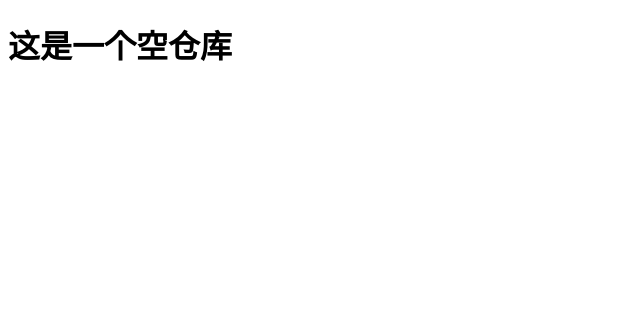
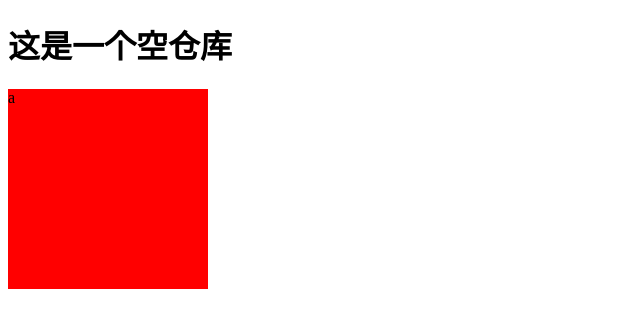
Before and after one commit to Meng-yun/empty-demo, a plain HTML site: page index.html in a window 1280 px wide. Shown: the whole page, without its empty margins (0-640 px from the left). Drawn offline with Linux system fonts and the light colour scheme.

Commit message:
添加box盒子测试

```diff
--- a/index.html
+++ b/index.html
@@ -4,8 +4,16 @@
     <meta charset="UTF-8" />
     <meta name="viewport" content="width=device-width, initial-scale=1.0" />
     <title>Document</title>
+    <style>
+      .box {
+        width: 200px;
+        height: 200px;
+        background-color: red;
+      }
+    </style>
   </head>
   <body>
     <h1>这是一个空仓库</h1>
+    <div class="box">a</div>
   </body>
 </html>
```
